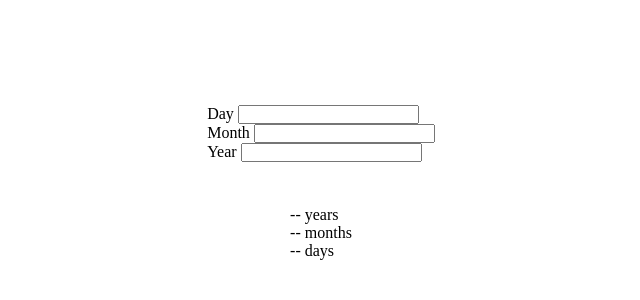
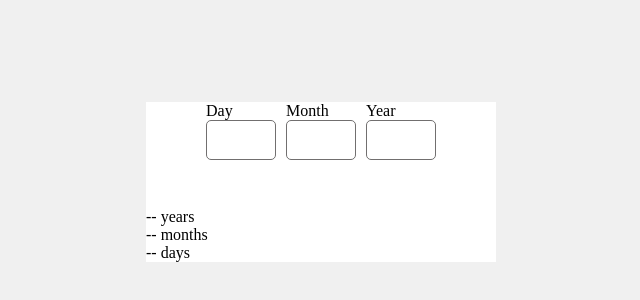
Before and after one commit to NowWeAre-Free/age-calculator, a plain HTML site: page index.html in a window 1280 px wide. Shown: the part 218-518 px from the top of the page, without its empty margins (319-959 px from the left). Drawn offline with Linux system fonts and the light colour scheme.

Commit message:
replaced mixin by new rebuild one with variables + input styles

```diff
--- a/src/scss/_date.scss
+++ b/src/scss/_date.scss
@@ -1,4 +1,27 @@
 @use './variables' as *;
+@use './mixins' as *;
 
 .date {
+    display: flex;
+    justify-content: center;
+    align-items: center;
+    gap: 10px;
+    &__day {
+        @include setFlex(column, center, flex-start);
+    }
+    &__month {
+        @include setFlex(column, center, flex-start);
+    }
+    &__year {
+        @include setFlex(column, center, flex-start);
+    }
+    &__label {
+        align-items: start;
+    }
+    &__input {
+        max-width: 70px;
+        min-height: 40px;
+        border: 1px solid $smokey-grey;
+        border-radius: 5px;
+    }
 }
```
Also changed, not shown: src/css/style.css, 1 other file.
